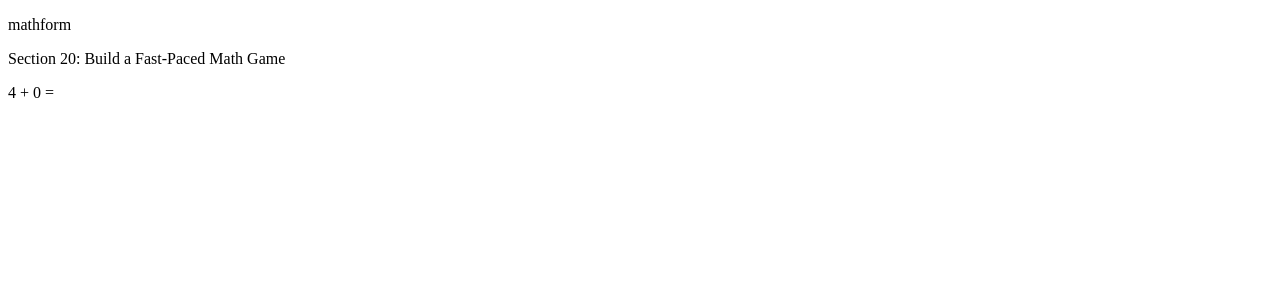
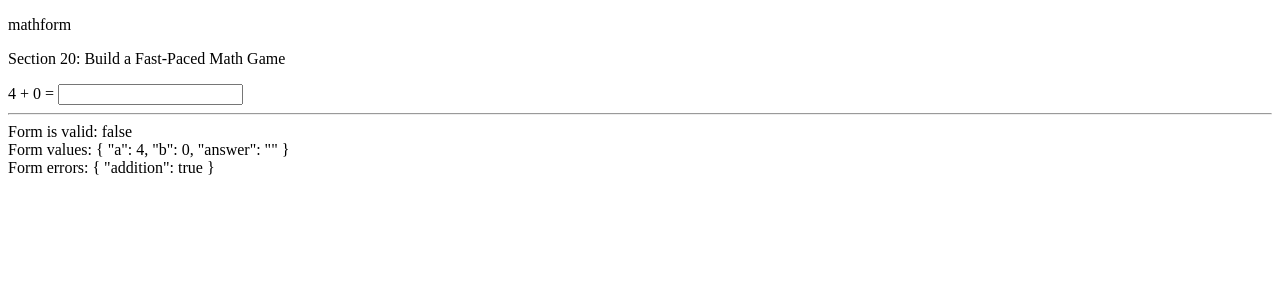
Before and after one commit to HennadiiZ/ang_ud_mathform-20, an Angular app: page / in a window 1280 px wide. Shown: the top 300 px of the page. Built offline with nearby package versions, Linux system fonts and the light colour scheme.

Commit message:
Adding Custom Validation

```diff
--- a/src/app/app.component.ts
+++ b/src/app/app.component.ts
@@ -13,5 +13,6 @@
   // 254. App Setup
   // 255. Possible Design Approaches
   // 256. Displaying Form Values
-
+  // 257. Adding Custom Validation
+  //
 }
--- a/src/app/equation/equation.component.html
+++ b/src/app/equation/equation.component.html
@@ -1,4 +1,16 @@
 <form [formGroup]="mathform">
    <!-- {{ mathform.get('a') }} + {{ mathform.get('b') }} = {{ mathform.get('answer') }} -->
-   {{ a }} + {{ b }} = {{ answer }}
+   <!-- {{ a }} + {{ b }} = {{ answer }} -->
+   {{ a }} + {{ b }} =
+   <input formControlName="answer">
 </form>
+<hr>
+<div>
+  Form is valid: {{ mathform.valid }}
+</div>
+<div>
+  Form values: {{ mathform.value | json }}
+</div>
+<div>
+  Form errors: {{ mathform.errors | json }}
+</div>
--- a/src/app/equation/equation.component.ts
+++ b/src/app/equation/equation.component.ts
@@ -1,5 +1,5 @@
 import { Component, OnInit } from '@angular/core';
-import { FormControl, FormGroup } from '@angular/forms';
+import { AbstractControl, FormControl, FormGroup } from '@angular/forms';
 
 @Component({
   selector: 'app-equation',
@@ -12,7 +12,20 @@
     a: new FormControl(this.randomNumber()),
     b: new FormControl(this.randomNumber()),
     answer: new FormControl('')
-  })
+  },[
+    (form: AbstractControl)=>{
+      // return null
+      // console.log(form.value);
+      // return { addition: true};
+
+      // if(form.value.a + form.value.b === parseInt(form.value.answer)){}
+      const { a, b, answer } = form.value;
+      if(a + b === parseInt(answer)){
+        return null;
+      }
+      return { addition: true};
+    }
+  ]);
 
   constructor() { }
 
```
